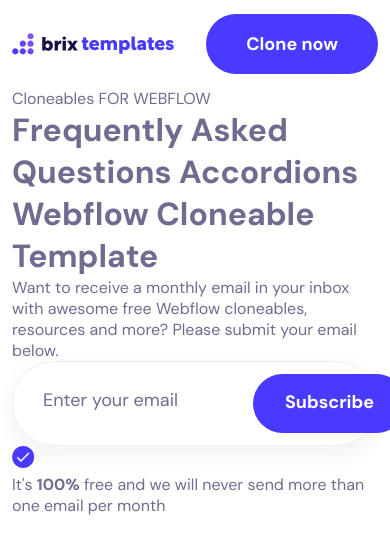
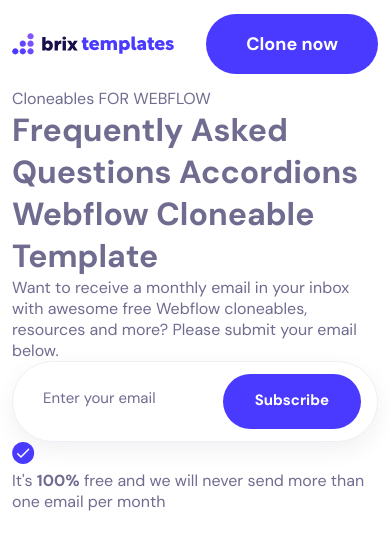
Before and after one commit to KayloPortal/Three-Faq-Accordions, a React (Vite) app: page / in a window 390 px wide. Shown: the top 554 px of the page. Built offline with nearby package versions, Linux system fonts and the light colour scheme.

Commit message:
updated/ EmailInput inline styles for mobile font-size

```diff
--- a/src/components/globals/EmailInput/EmailInput.jsx
+++ b/src/components/globals/EmailInput/EmailInput.jsx
@@ -6,7 +6,7 @@ function EmailInput() {
   const [email, setemail] = useState("")
 
   return (
-    <form className="email-form | fs-other-500" action="">
+    <form className="email-form | fs-other-500 fs-other-300-m" action="">
       <input
         className="email-form__input | fw-regular"
         placeholder="Enter your email"
```
